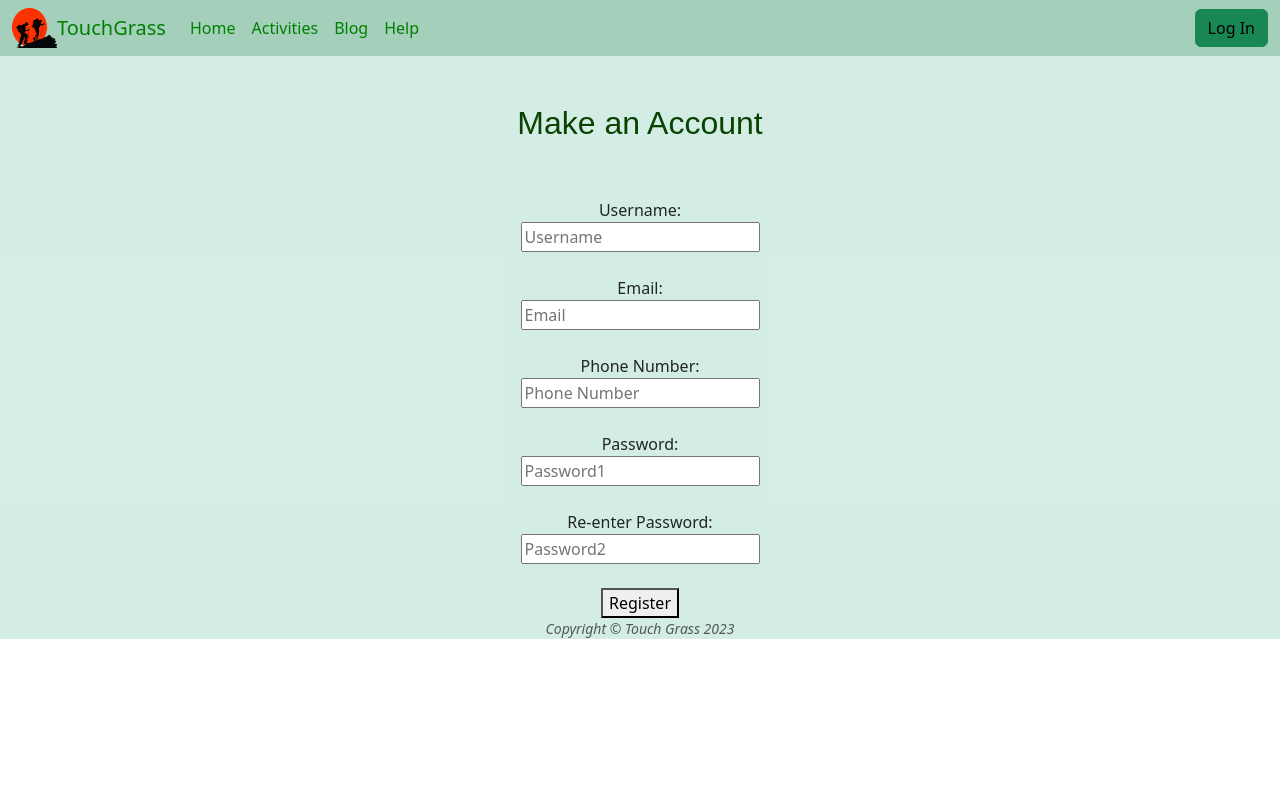
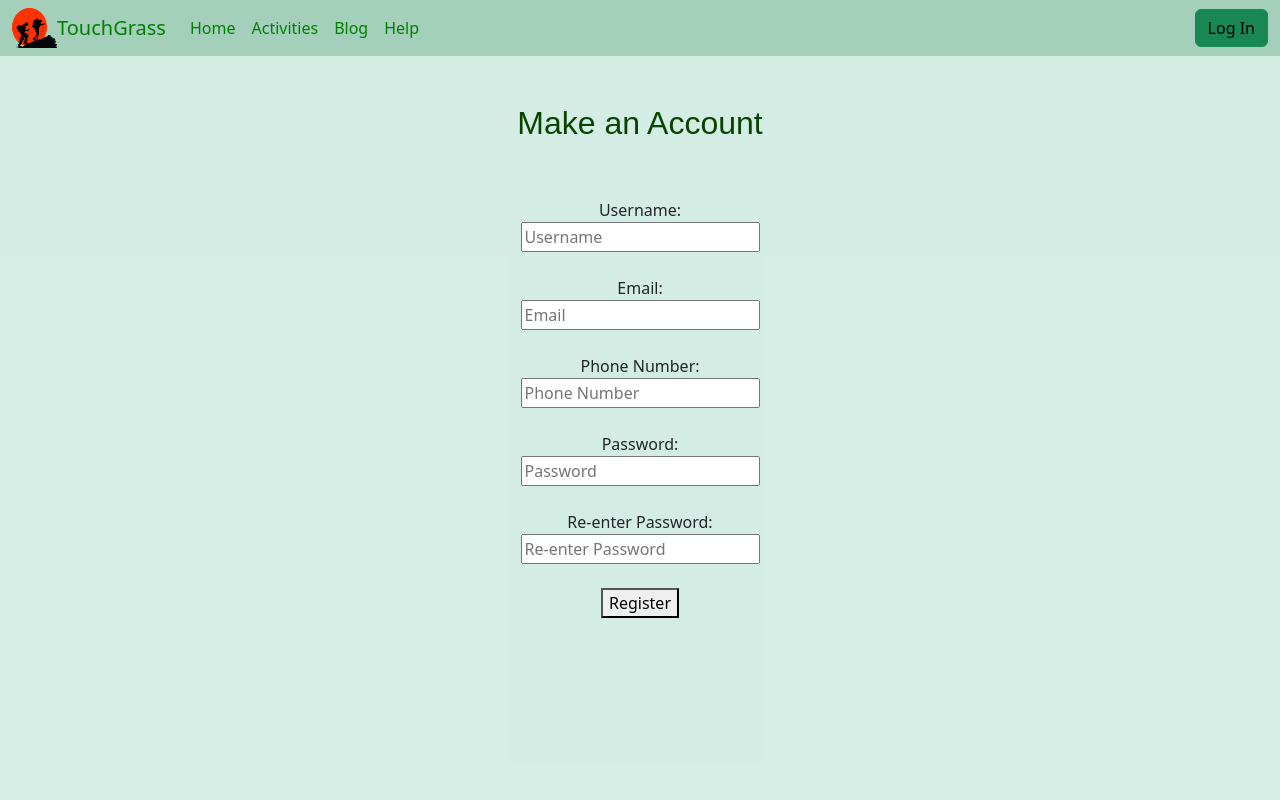
Before and after one commit to COMPE561GROUP2/gui, a React (Create React App) app: page /register in a window 1280 px wide. Shown: the top 800 px of the page. Built offline with nearby package versions, Linux system fonts and the light colour scheme.

Commit message:
Fixed Registration page some more :)

```diff
--- a/src/pages/Register.js
+++ b/src/pages/Register.js
@@ -46,6 +46,7 @@ const Register = () => {
 
   return (
     <>
+      <div className="container-fluid" style={{height: 1000}}>
       <title>Touch Grass - Register</title>
       <meta charSet="utf-8" />
       <meta name="viewport" content="width=device-width, initial-scale=1" />
@@ -102,7 +103,7 @@ const Register = () => {
           type="password"
           name="password1"
           id="user_password1"
-          placeholder="Password1"
+          placeholder="Password"
         />
         <br /> <br />
         <label htmlFor="password">Re-enter Password:</label>
@@ -111,13 +112,14 @@ const Register = () => {
           type="password"
           name="password2"
           id="user_password2"
-          placeholder="Password2"
+          placeholder="Re-enter Password"
         />
         <br /> <br />
         <button type="submit" id="registerSubmitButton">
           Register
         </button>
-      </form>
+        </form>
+        </div>
     </>
   );
 };
```
